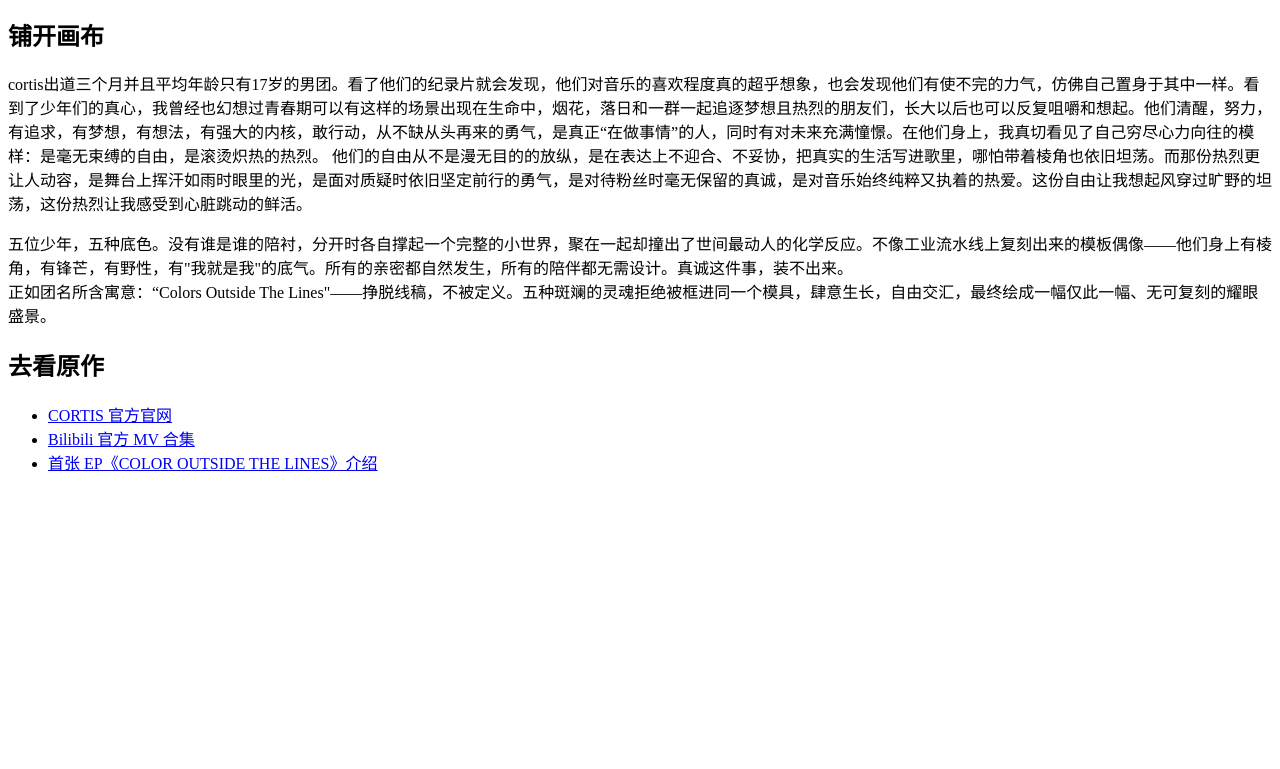
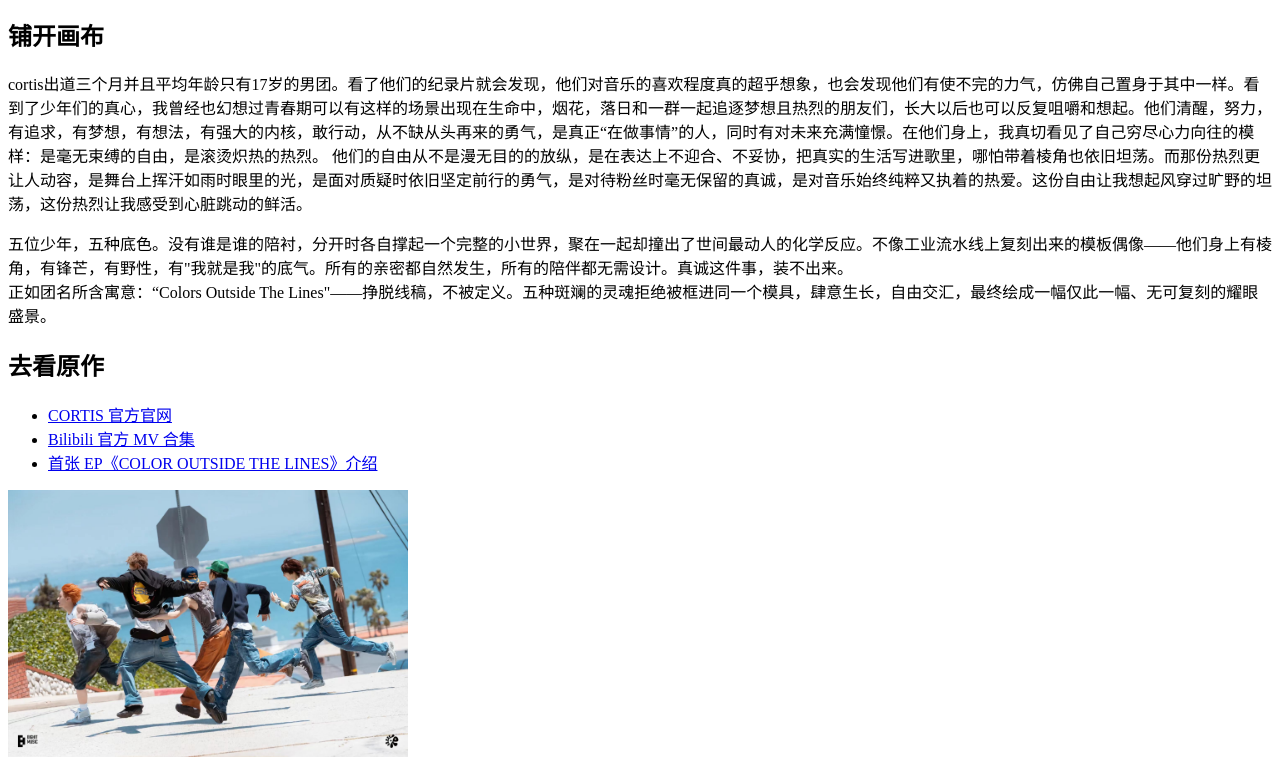
Before and after one commit to L1B831/frontend-practice, a plain HTML site: page cortis/index.html in a window 1280 px wide. Shown: the part 798-1567 px from the top of the page. Before the commit the page ends 1288 px from the top, so only its background shows below. Drawn offline with Linux system fonts and the light colour scheme.

Commit message:
添加团体照片

```diff
--- a/cortis/index.html
+++ b/cortis/index.html
@@ -40,5 +40,8 @@
         <li><a href="https://kpopofficial.com/album/cortis-color-outside-the-lines/">首张 EP《COLOR OUTSIDE THE LINES》介绍</a>
         </li>
     </ul>
+
+    <img src="images/team.jpg" alt="CORTIS 团体照" width="400">
+
 </body>
 </html>
```
Also changed, not shown: cortis/images/team.jpg (added).
